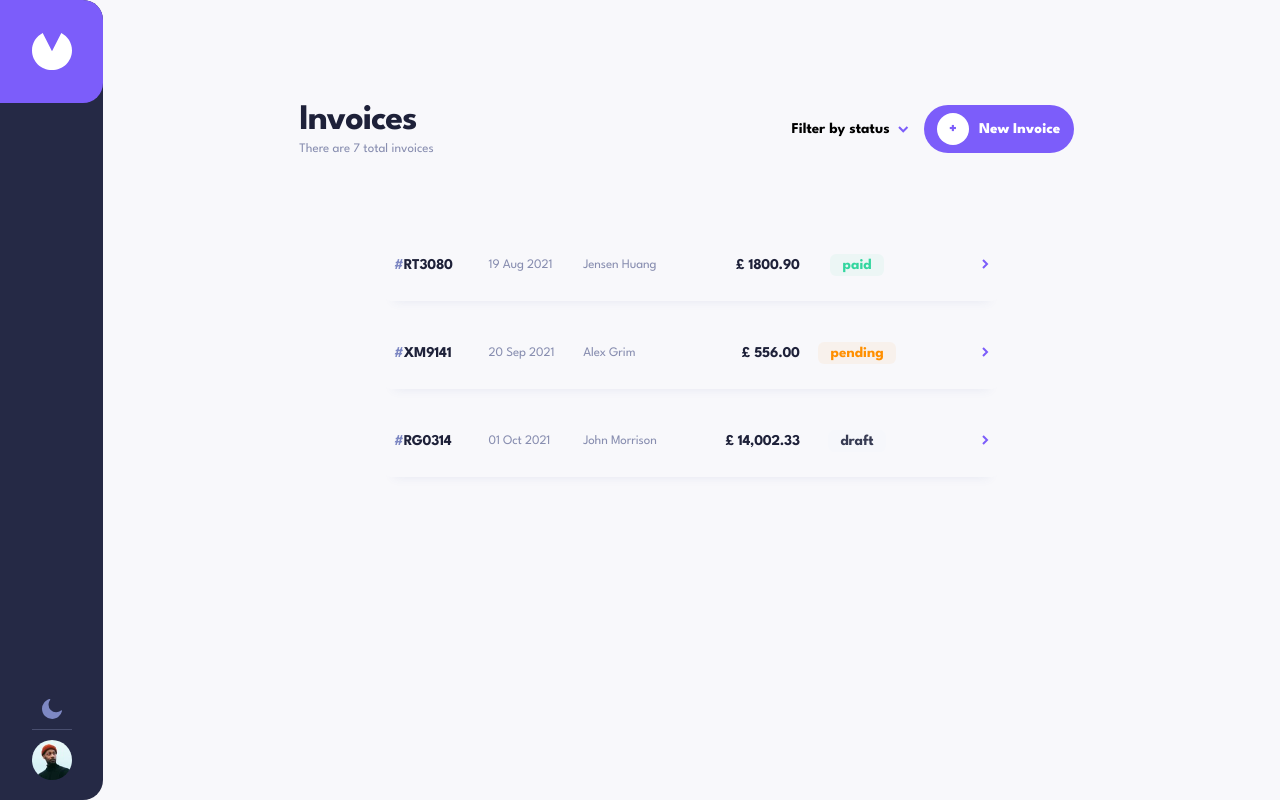
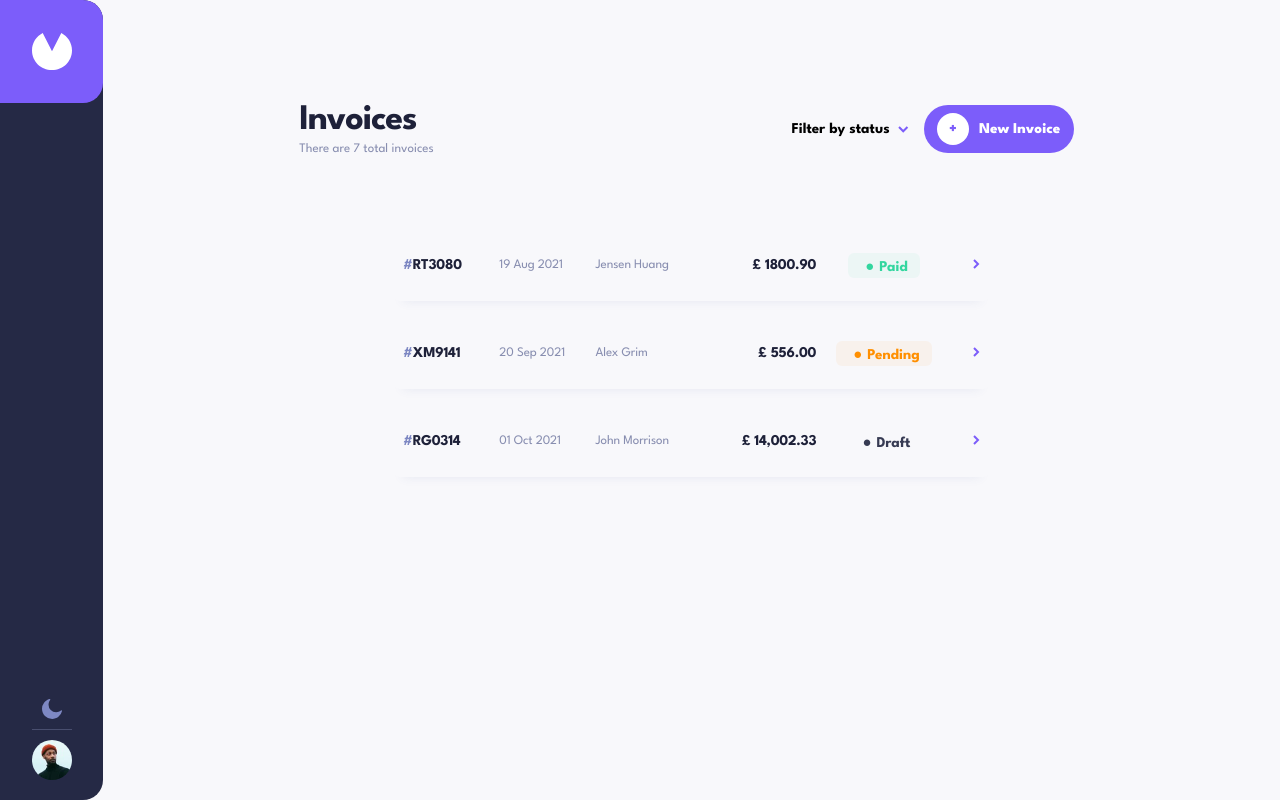
Before and after one commit to vel-sk98/invoice-app, a React app: page / in a window 1280 px wide. Built offline with nearby package versions, Linux system fonts and the light colour scheme; the HTML template or start-up script is replaced by a standard one; a web font is replaced by a local one.

Commit message:
feat: add Badge component closes #7

```diff
--- /dev/null
+++ b/src/components/Badge.css
@@ -0,0 +1,23 @@
+.badge {
+    border-radius: 6px;
+    padding: 4px 12px;
+    font-weight: 700;
+    font-size: 15px;
+    justify-self: center;
+    align-self:center;
+}
+.badge-dot{
+    padding:5px;
+}
+.badge--paid    {
+    color: #33D69F;
+    background-color: rgba(51, 214, 159, 0.06);
+}
+.badge--pending {
+    color: #FF8F00;
+    background-color: rgba(255, 143, 0, 0.06);
+}
+.badge--draft{
+    color: #373B53;
+    background-color: rgba(223, 237, 250, 0);
+}
--- /dev/null
+++ b/src/components/Badge.jsx
@@ -0,0 +1,13 @@
+
+import './Badge.css'
+
+const Badge = ({status}) => {
+  return (
+      <div className={`badge badge--${status}`}>
+          <span className='badge-dot'>●</span>
+          {status.charAt(0).toUpperCase()+status.slice(1)}
+      </div>
+  )
+}
+
+export default Badge
--- a/src/components/InvoiceCard.css
+++ b/src/components/InvoiceCard.css
@@ -2,7 +2,7 @@
     width:100% ;
     height:72px;
     display:grid;
-    grid-template-columns: 1fr 1fr 1.5fr 1fr 1fr 1fr;
+    grid-template-columns: 1fr 1fr 1.5fr 1fr 1.2fr .5fr;
     box-shadow: var(--shadow);
     background-color: var(--color-navy-light);
     border-radius: 8px;
@@ -33,27 +33,7 @@
     letter-spacing: -0.25px;
     justify-self:right;
 }
-.badge {
-    border-radius: 6px;
-    padding: 4px 12px;
-    font-weight: 700;
-    font-size: 15px;
-    justify-self: center;
-    align-self: center;
 
-}
-.badge--paid    {
-    color: #33D69F;
-    background-color: rgba(51, 214, 159, 0.06);
-}
-.badge--pending {
-    color: #FF8F00;
-    background-color: rgba(255, 143, 0, 0.06);
-}
-.badge--draft{
-    color: #373B53;
-    background-color: rgba(223, 227, 250, 0.06);
-}
 .col6{
     justify-self: end;
 }
--- a/src/components/InvoiceCard.jsx
+++ b/src/components/InvoiceCard.jsx
@@ -1,5 +1,6 @@
 
 import arrow from '../assets/icon-arrow-right.svg';
+import Badge from './Badge';
 import './InvoiceCard.css'
 
 const InvoiceCard = ({ invoiceData }) => {
@@ -9,7 +10,7 @@ const InvoiceCard = ({ invoiceData }) => {
             <div className='grid-item col2'> {invoiceData.dueDate} </div>
             <div className='grid-item col3'> {invoiceData.clientName} </div>
             <div className='grid-item col4'> £ {invoiceData.amount} </div>
-            <div className={`grid-item col5 badge badge--${invoiceData.status}`}> {invoiceData.status} </div>
+            <div className='grid-item col5'> <Badge status = {invoiceData.status}/> </div>
             <div className='grid-item col6'><img src={arrow} alt='left arrow' /></div>
         </div>
     )
```
